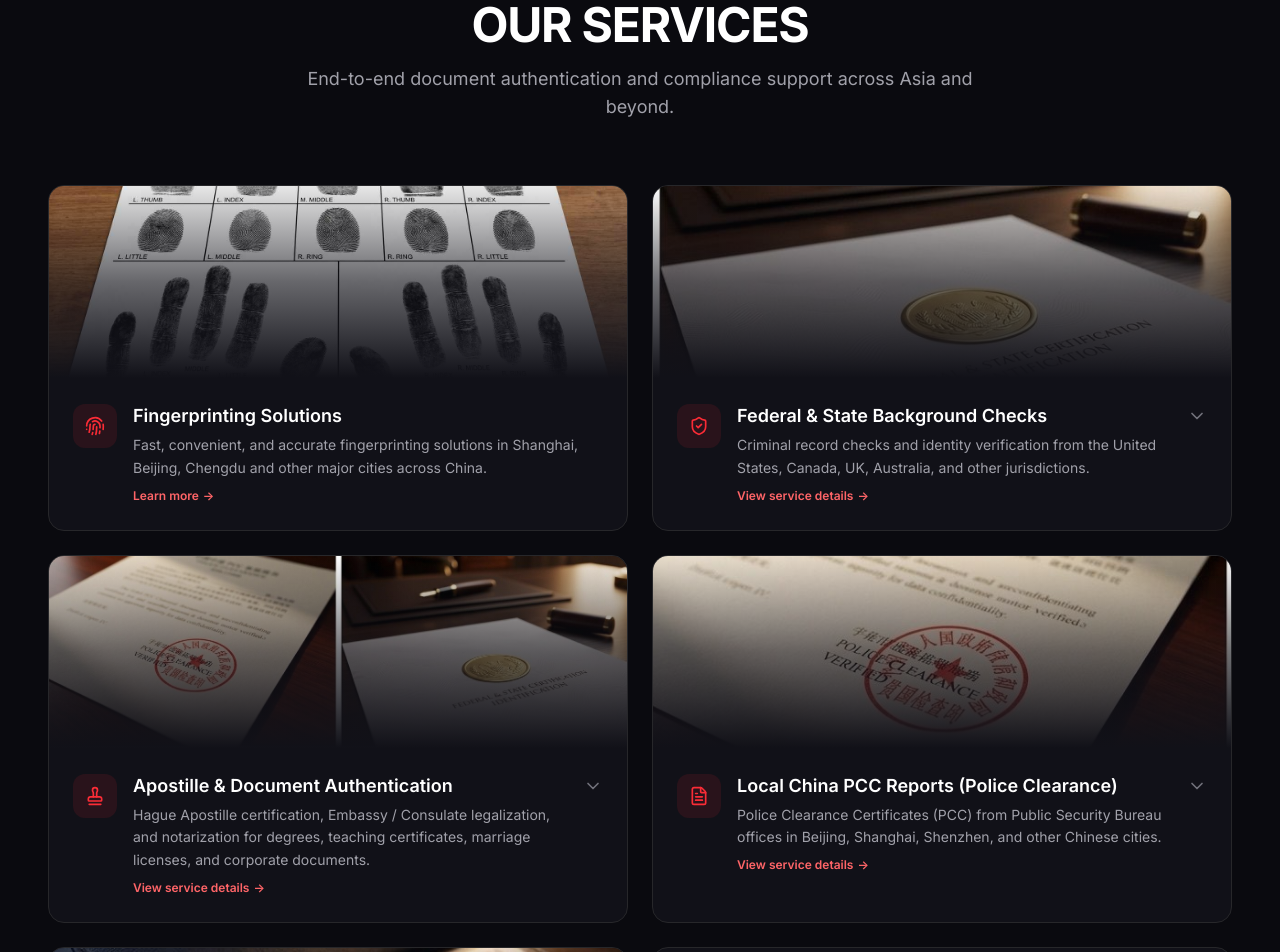
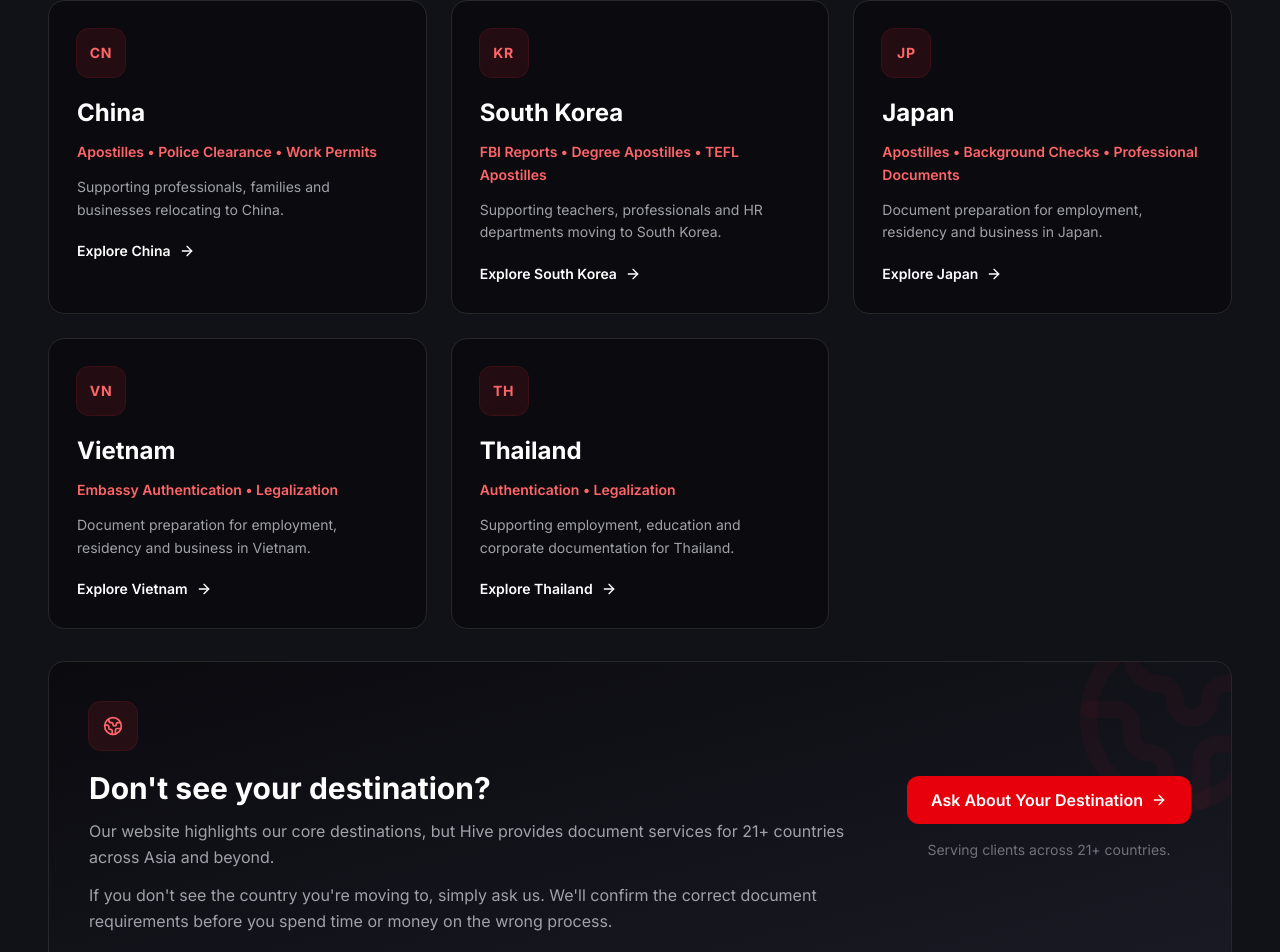
Before and after one commit to scottpiusz-cmyk/hive-digital, a Next.js app: page / in a window 1280 px wide. Shown: the part 1108-2060 px from the top of the page. Built offline with nearby package versions, Linux system fonts and the light colour scheme.

Commit message:
Add homepage country support section

```diff
--- a/app/page.tsx
+++ b/app/page.tsx
@@ -2,6 +2,7 @@ import type { Metadata } from "next";
 import Hero from "@/sections/Hero";
 import TrustBar from "@/sections/TrustBar";
 import ServicePipeline from "@/sections/ServicePipeline";
+import CountriesWeSupport from "@/sections/CountriesWeSupport";
 import TrustpilotCarousel from "@/sections/TrustpilotCarousel";
 import ProcessSteps from "@/sections/ProcessSteps";
 import LatestInsights from "@/sections/LatestInsights";
@@ -51,6 +52,7 @@ export default function Home() {
   />
 </Head>
       <Hero />
+      <CountriesWeSupport />
       <TrustBar />
       <ServicePipeline />
       <TrustpilotCarousel />
--- /dev/null
+++ b/sections/CountriesWeSupport.tsx
@@ -0,0 +1,169 @@
+"use client";
+
+import Link from "next/link";
+import { motion } from "framer-motion";
+import { ArrowRight, Globe2 } from "lucide-react";
+
+const countries = [
+  {
+    name: "China",
+    code: "CN",
+    href: "/services/china-visa/",
+    headline: "Apostilles • Police Clearance • Work Permits",
+    description:
+      "Supporting professionals, families and businesses relocating to China.",
+  },
+  {
+    name: "South Korea",
+    code: "KR",
+    href: "/korea-apostille/",
+    headline: "FBI Reports • Degree Apostilles • TEFL Apostilles",
+    description:
+      "Supporting teachers, professionals and HR departments moving to South Korea.",
+  },
+  {
+    name: "Japan",
+    code: "JP",
+    href: "/japan-apostille/",
+    headline: "Apostilles • Background Checks • Professional Documents",
+    description:
+      "Document preparation for employment, residency and business in Japan.",
+  },
+  {
+    name: "Vietnam",
+    code: "VN",
+    href: "/vietnam-authentication/",
+    headline: "Embassy Authentication • Legalization",
+    description:
+      "Document preparation for employment, residency and business in Vietnam.",
+  },
+  {
+    name: "Thailand",
+    code: "TH",
+    href: "/thailand-authentication/",
+    headline: "Authentication • Legalization",
+    description:
+      "Supporting employment, education and corporate documentation for Thailand.",
+  },
+];
+
+export default function CountriesWeSupport() {
+  return (
+    <section className="bg-hive-surface px-6 py-24 lg:px-12">
+      <div className="mx-auto max-w-7xl">
+        <motion.div
+          initial={{ opacity: 0, y: 30 }}
+          whileInView={{ opacity: 1, y: 0 }}
+          viewport={{ once: true }}
+          transition={{ duration: 0.7 }}
+          className="mb-16 text-center"
+        >
+          <h2 className="mb-4 text-3xl font-bold uppercase tracking-tight text-white md:text-5xl">
+            Countries We Support
+          </h2>
+          <p className="mx-auto max-w-2xl text-lg text-hive-muted">
+            Choose the country where your documents will be used. Every
+            destination has different document requirements, whether that
+            involves apostilles, embassy authentication, background checks or
+            supporting documents.
+          </p>
+        </motion.div>
+
+        <div className="grid gap-6 md:grid-cols-2 lg:grid-cols-3">
+          {countries.map((country, index) => {
+            const card = (
+              <>
+                <div
+                  className="mb-5 flex h-12 w-12 items-center justify-center rounded-xl bg-red-500/10 text-sm font-bold tracking-wider text-red-400 ring-1 ring-red-500/20"
+                  aria-hidden="true"
+                >
+                  {country.code}
+                </div>
+                <h3 className="mb-3 text-2xl font-bold text-white">
+                  {country.name}
+                </h3>
+                <p className="mb-3 text-sm font-semibold leading-relaxed text-red-400">
+                  {country.headline}
+                </p>
+                <p className="text-sm leading-relaxed text-hive-muted">
+                  {country.description}
+                </p>
+                <span className="mt-5 inline-flex items-center gap-2 text-sm font-semibold text-white transition-colors group-hover:text-red-400">
+                  Explore {country.name}
+                  <ArrowRight className="h-4 w-4" aria-hidden="true" />
+                </span>
+              </>
+            );
+
+            return (
+              <motion.article
+                key={country.name}
+                initial={{ opacity: 0, y: 30 }}
+                whileInView={{ opacity: 1, y: 0 }}
+                viewport={{ once: true }}
+                transition={{ duration: 0.5, delay: index * 0.08 }}
+                className="h-full"
+              >
+                <Link
+                  href={country.href}
+                  className="group block h-full rounded-2xl border border-hive-border bg-hive-bg p-7 transition-all duration-300 hover:scale-[1.02] hover:border-red-500/30 hover:shadow-lg hover:shadow-red-500/10"
+                >
+                  {card}
+                </Link>
+              </motion.article>
+            );
+          })}
+        </div>
+
+        <motion.div
+          initial={{ opacity: 0, y: 30 }}
+          whileInView={{ opacity: 1, y: 0 }}
+          viewport={{ once: true }}
+          transition={{ duration: 0.6 }}
+          className="relative mt-8 overflow-hidden rounded-2xl border border-hive-border bg-gradient-to-br from-hive-bg to-hive-elevated p-8 md:p-10"
+        >
+          <Globe2
+            className="pointer-events-none absolute -right-12 -top-12 h-52 w-52 text-red-500/[0.04]"
+            aria-hidden="true"
+          />
+          <div className="relative flex flex-col gap-8 lg:flex-row lg:items-center lg:justify-between">
+            <div className="max-w-3xl">
+              <div className="mb-5 flex h-12 w-12 items-center justify-center rounded-xl bg-red-500/10 ring-1 ring-red-500/20">
+                <Globe2 className="h-5 w-5 text-red-400" aria-hidden="true" />
+              </div>
+              <h3 className="mb-3 text-2xl font-bold text-white md:text-3xl">
+                Don&apos;t see your destination?
+              </h3>
+              <div className="space-y-3 text-sm leading-relaxed text-hive-muted md:text-base">
+                <p>
+                  Our website highlights our core destinations, but Hive
+                  provides document services for 21+ countries across Asia and
+                  beyond.
+                </p>
+                <p>
+                  If you don&apos;t see the country you&apos;re moving to,
+                  simply ask us. We&apos;ll confirm the correct document
+                  requirements before you spend time or money on the wrong
+                  process.
+                </p>
+              </div>
+            </div>
+
+            <div className="flex shrink-0 flex-col items-start gap-4 lg:items-center">
+              <Link
+                href="/contact/"
+                className="inline-flex items-center justify-center gap-2 rounded-xl bg-red-600 px-6 py-3 font-semibold text-white transition-colors hover:bg-red-500"
+              >
+                Ask About Your Destination
+                <ArrowRight className="h-4 w-4" aria-hidden="true" />
+              </Link>
+              <p className="text-sm text-hive-dim">
+                Serving clients across 21+ countries.
+              </p>
+            </div>
+          </div>
+        </motion.div>
+      </div>
+    </section>
+  );
+}
```
